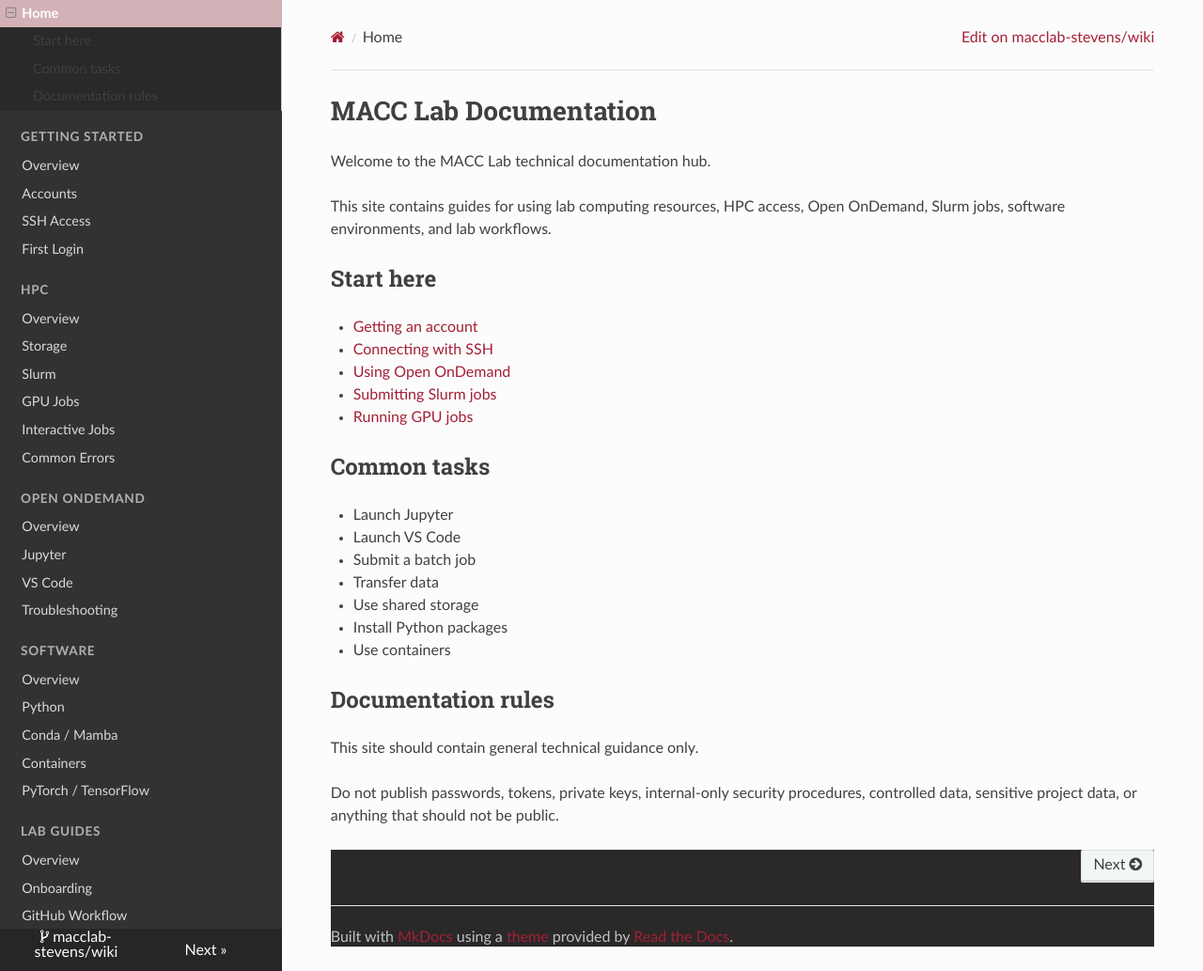
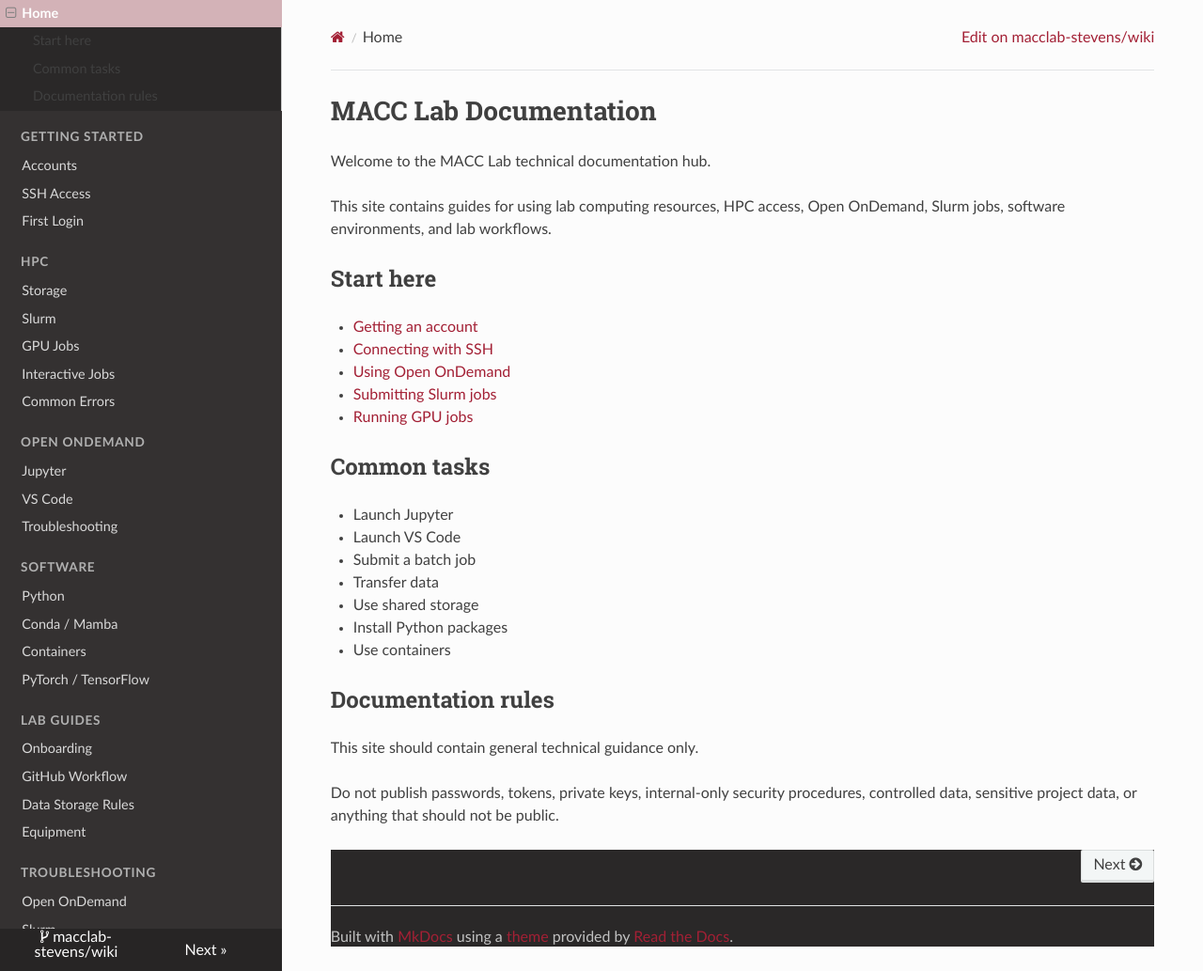
Before and after one commit to macclab-stevens/wiki, an MkDocs documentation site: the page built from docs/index.md, in a window 1280 px wide and 1033 px high. Shown: the whole window at 94% size. Built offline with MkDocs 1.6.1, drawn with Linux system fonts in a browser that asks for light colours; nearby versions of some CDN libraries; part of the change alters nothing that is shown.

Commit message:
docs: compact nav — remove Overview items, sections show pages directly

```diff
--- a/mkdocs.yml
+++ b/mkdocs.yml
@@ -16,45 +16,42 @@ theme:
   navigation_depth: 3
   sticky_navigation: true
 
+validation:
+  nav:
+    omitted_files: info
+
 nav:
   - Home: index.md
   - Getting Started:
-      - Overview: getting-started/index.md
       - Accounts: getting-started/accounts.md
       - SSH Access: getting-started/ssh.md
       - First Login: getting-started/first-login.md
   - HPC:
-      - Overview: hpc/index.md
       - Storage: hpc/storage.md
       - Slurm: hpc/slurm.md
       - GPU Jobs: hpc/gpu-jobs.md
       - Interactive Jobs: hpc/interactive-jobs.md
       - Common Errors: hpc/common-errors.md
   - Open OnDemand:
-      - Overview: open-ondemand/index.md
       - Jupyter: open-ondemand/jupyter.md
       - VS Code: open-ondemand/vscode.md
       - Troubleshooting: open-ondemand/troubleshooting.md
   - Software:
-      - Overview: software/index.md
       - Python: software/python.md
       - Conda / Mamba: software/conda-mamba.md
       - Containers: software/containers.md
       - PyTorch / TensorFlow: software/pytorch-tensorflow.md
   - Lab Guides:
-      - Overview: lab-guides/index.md
       - Onboarding: lab-guides/onboarding.md
       - GitHub Workflow: lab-guides/github-workflow.md
       - Data Storage Rules: lab-guides/data-storage-rules.md
       - Equipment: lab-guides/equipment.md
   - Troubleshooting:
-      - Overview: troubleshooting/index.md
       - Open OnDemand: troubleshooting/open-ondemand.md
       - Slurm: troubleshooting/slurm.md
       - Python Environments: troubleshooting/python-environments.md
       - GPU: troubleshooting/gpu.md
   - Tutorials:
-      - Overview: tutorials/index.md
       - Git Setup and Workflow: tutorials/git-workflow.md
       - 5G gNB Setup (B210 + Open5GS): tutorials/5g-gnb-b210-open5gs.md
       - srsUE on Raspberry Pi 5 (bladeRF): tutorials/srsue-rpi5-bladerf.md
```
